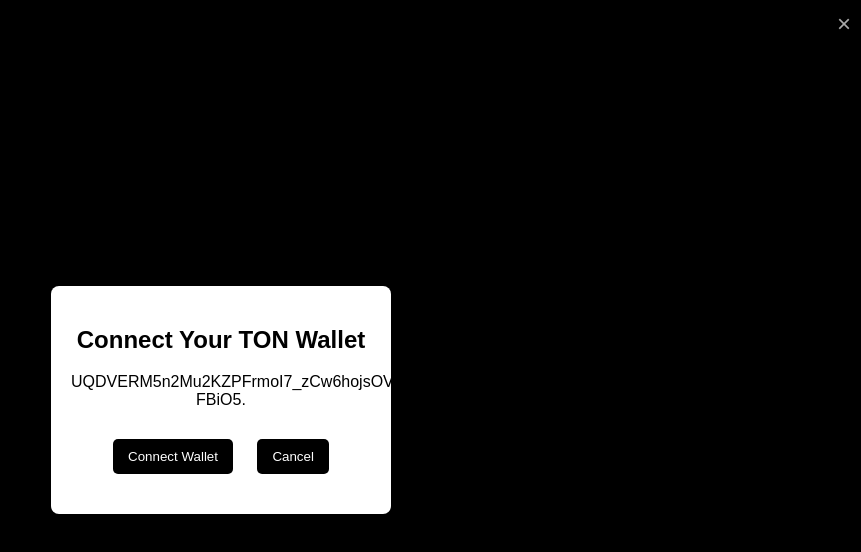
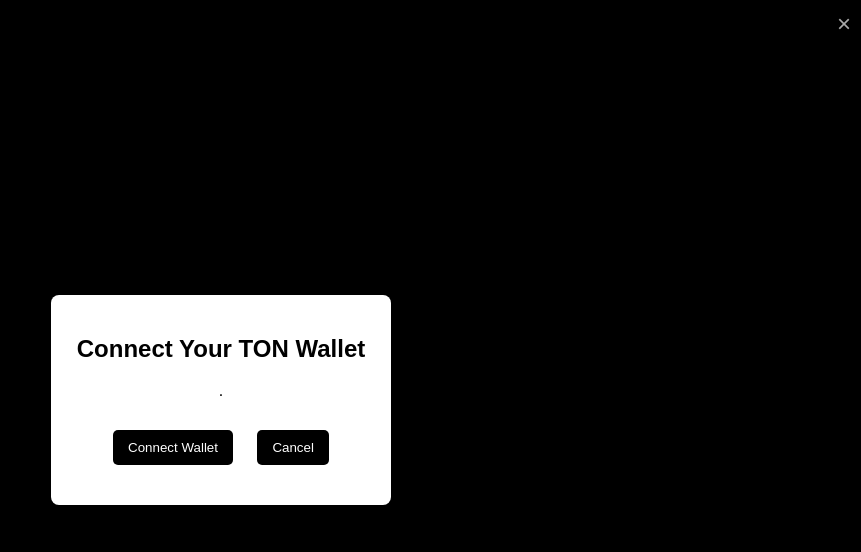
Before and after one commit to Nadeem1250/N-Coin, a plain HTML site: page wat.html in a window 1280 px wide. Both pictures are taken after a click on the button "Connect TON Wallet". Shown: the whole page, without its empty margins (419-1280 px from the left). Drawn offline with Linux system fonts and the light colour scheme.

Commit message:
Update wat.html

```diff
--- a/wat.html
+++ b/wat.html
@@ -18,7 +18,7 @@
         <div class="modal-content">
             <span class="close-btn">&times;</span>
             <h2>Connect Your TON Wallet</h2>
-            <p>UQDVERM5n2Mu2KZPFrmoI7_zCw6hojsOVFAM8ENJeL-FBiO5.</p>
+            <p>.</p>
 
             <div class="wallet-options">
                 <button id="connectWallet" class="wallet-btn">Connect Wallet</button>
```
